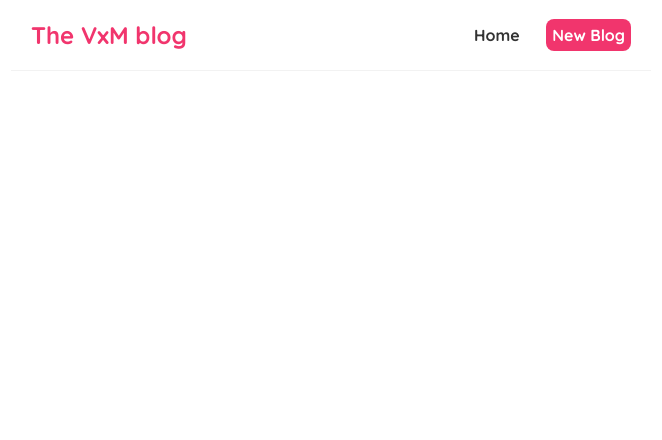
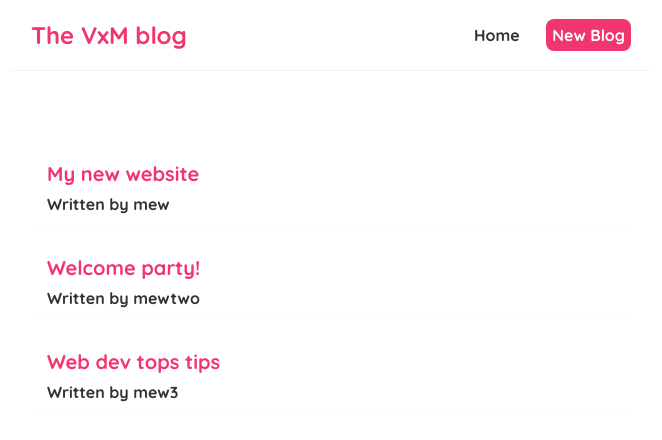
Before and after one commit to fusillian/vxm-blog, a React (Create React App) app: page / in a window 1280 px wide. Shown: the top 440 px of the page, without its empty margins (309-971 px from the left). Built offline with nearby package versions, Linux system fonts and the light colour scheme.

Commit message:
outputting lists final step

```diff
--- a/src/Home.js
+++ b/src/Home.js
@@ -22,11 +22,16 @@
         },
     ]);
 
-    return <div className="home">{blogs.map((blog) =>
-            <div className = "blog-preview" key={blog.id} >
-
-            </div>
-        )}</div>;
+    return (
+        <div className="home">
+            {blogs.map((blog) => (
+                <div className="blog-preview" key={blog.id}>
+                    <h2>{blog.title} </h2>
+                    <p>Written by {blog.author} </p>
+                </div>
+            ))}
+        </div>
+    );
 };
 
 export default Home;
--- a/src/index.css
+++ b/src/index.css
@@ -34,3 +34,20 @@
     margin: 40px auto;
     padding: 20px;
 }
+
+/* blog previews / list */
+.blog-preview {
+    padding: 10px 16px;
+    margin: 20px 0;
+    border-bottom: 1px solid #fafafa;
+}
+
+.blog-preview:hover {
+    box-shadow: 1px 3px 5px rgba(0, 0, 0, 0.1);
+}
+
+.blog-preview h2 {
+    font-size: 20px;
+    color: #f1356d;
+    margin-bottom: 8px;
+}
```
